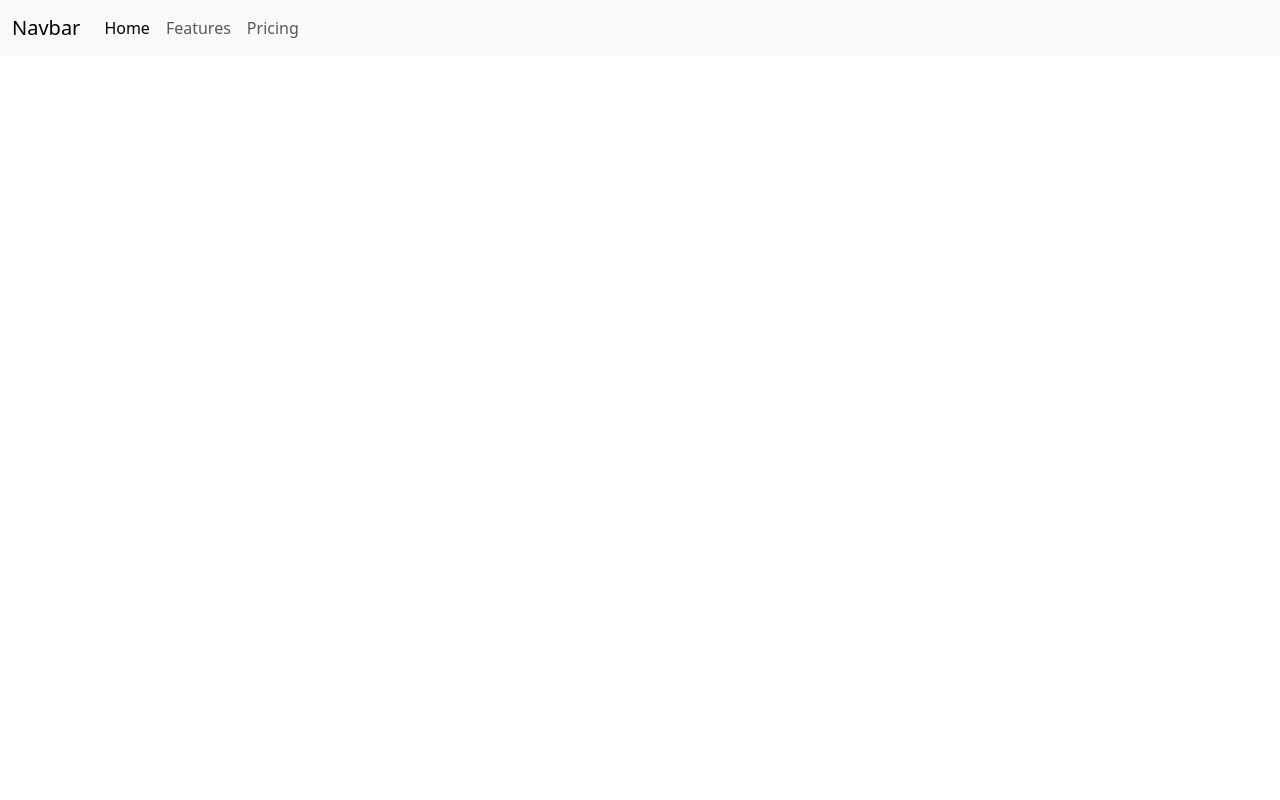
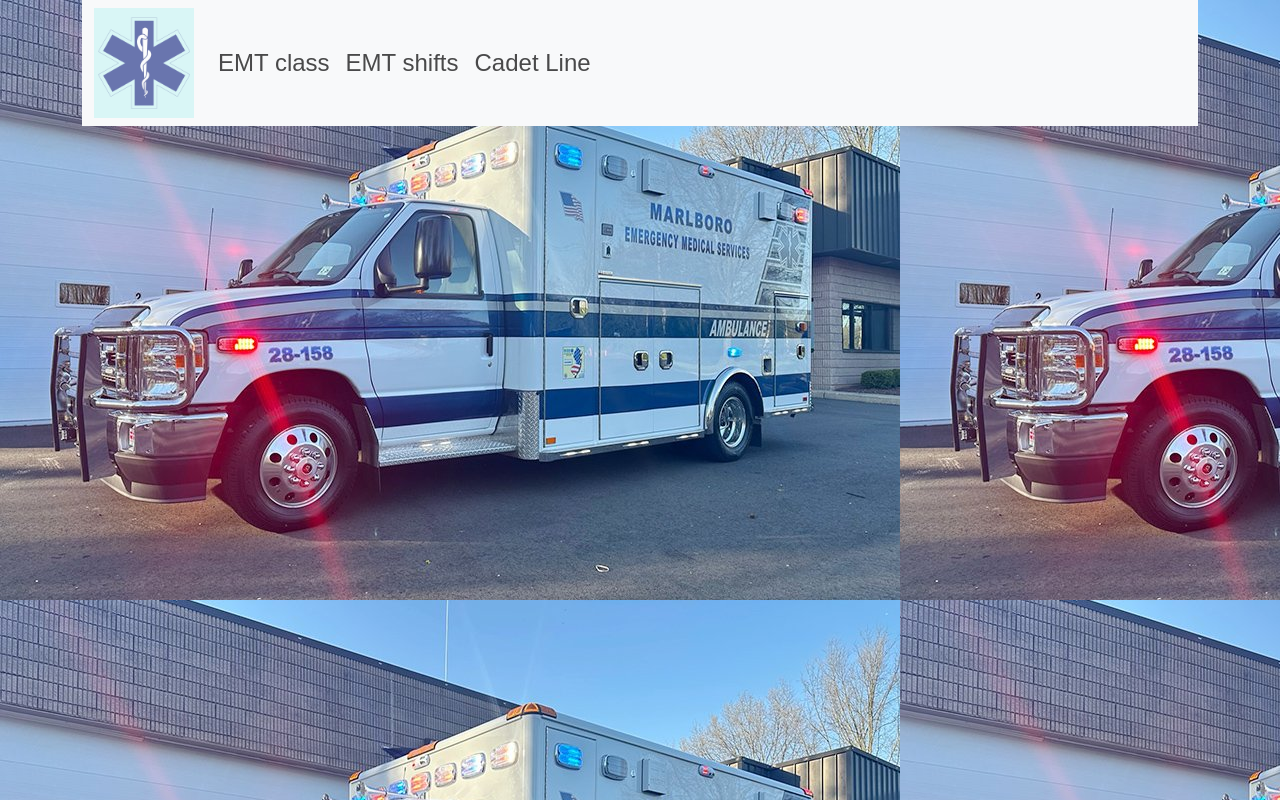
Before and after one commit to baileyadler/Summer-Tainment-site, a plain HTML site: page index.html in a window 1280 px wide. Drawn offline with nearby package versions, Linux system fonts and the light colour scheme; a web font is replaced by a local one.

Commit message:
addded img to the navbar

```diff
--- a/index.html
+++ b/index.html
@@ -8,7 +8,6 @@
             name="viewport"
             content="width=device-width, initial-scale=1, shrink-to-fit=no"
         />
-
         <!-- Bootstrap CSS v5.2.1 -->
         <link
             href="https://cdn.jsdelivr.net/npm/bootstrap@5.3.2/dist/css/bootstrap.min.css"
@@ -17,34 +16,36 @@
             crossorigin="anonymous"
         />
         <link rel="stylesheet" href="style.css">
+        <link rel="stylesheet" href="https://use.typekit.net/fmp1tvq.css">
     </head>
     <body>
         <header>
             <!-- place navbar here -->
-
+             <div class="container">
             <nav class="navbar navbar-expand-lg bg-body-tertiary">
                 <div class="container-fluid">
-                  <a class="navbar-brand" href="#">Navbar</a>
+                  <a class="navbar-brand" href="#">
+                    <img src="/emt logo.webp">
+                  </a>
                   <button class="navbar-toggler" type="button" data-bs-toggle="collapse" data-bs-target="#navbarNav" aria-controls="navbarNav" aria-expanded="false" aria-label="Toggle navigation">
                     <span class="navbar-toggler-icon"></span>
                   </button>
                   <div class="collapse navbar-collapse" id="navbarNav">
                     <ul class="navbar-nav">
                       <li class="nav-item">
-                        <a class="nav-link active" aria-current="page" href="#">Home</a>
+                        <a class="nav-link active" aria-current="page" href="#">EMT class</a>
                       </li>
                       <li class="nav-item">
-                        <a class="nav-link" href="#">Features</a>
+                        <a class="nav-link" href="#">EMT shifts</a>
                       </li>
                       <li class="nav-item">
-                        <a class="nav-link" href="#">Pricing</a>
+                        <a class="nav-link" href="#">Cadet Line</a>
                       </li>
                     </ul>
                   </div>
                 </div>
               </nav>
-
-
+              </div>
         </header>
         <main></main>
         <footer>
--- a/style.css
+++ b/style.css
@@ -0,0 +1,32 @@
+img{
+    width:100px;
+}
+orbital{
+    font-family: "orbital", sans-serif;
+    font-weight: 400;
+    font-style: normal;
+}
+.nav-link{
+    font-family: "orbital", sans-serif;
+    font-weight: 400;
+    font-style: normal;
+    color:black;
+    font-size: x-large;
+    text-align: center;
+}
+a{
+    color:black;
+    font-size:10px;
+    text-align: center;
+    font-size: x-large;
+    opacity: 0.7;
+    background-color: rgb(205, 245, 245);
+}
+.navbar{
+    width:100%;
+    font-size:10px;
+    text-align: center;
+}
+body{
+    background-image: url(imgs/marlboro\ ems\ rig.jpg);
+}
```
Also changed, not shown: emt logo.webp (added), imgs/marlboro ems rig.jpg (added).
